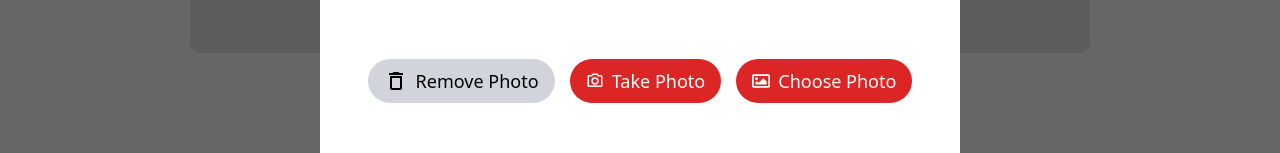
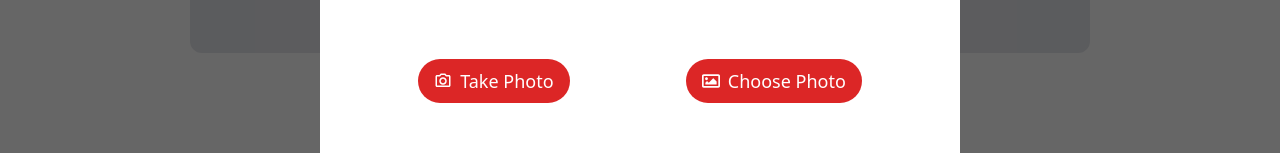
Before and after one commit to aadii-rawt/pinterest-clone, a React (Vite) app: page /profile in a window 1280 px wide. Both pictures are taken after a click on the element 640 px from the left and 248 px from the top of the page. Shown: the part 345-498 px from the top of the page. Built offline with nearby package versions, Linux system fonts and the light colour scheme; no server answers.

Commit message:
edit cover

```diff
--- a/src/Components/EditCover.jsx
+++ b/src/Components/EditCover.jsx
@@ -65,7 +65,6 @@ function EditCover({ setIsEditCoverOpen,username, imgUrl }) {
 
             // Update the user state with the new avatar URL
             setUser((prev) => ({ ...prev, cover: downloadURL }));
-
             // Close the modal
             setIsEditCoverOpen(false);
         } catch (error) {
@@ -96,7 +95,8 @@ function EditCover({ setIsEditCoverOpen,username, imgUrl }) {
                        }
                     </div>
                     <div className='flex items-center justify-around my-10'>
-                        <button className='bg-gray-300 hover:bg-gray-400 text-lg text-black rounded-3xl  py-2 px-4 font-medium flex items-center gap-2' onClick={removeAvatar}><MdOutlineDelete size={24} /> Remove Photo</button>
+                        {user?.cover &&
+                        <button className='bg-gray-300 hover:bg-gray-400 text-lg text-black rounded-3xl  py-2 px-4 font-medium flex items-center gap-2' onClick={removeAvatar}><MdOutlineDelete size={24} /> Remove Photo</button>}
                         <button className='bg-red-600 hover:bg-red-700 text-lg cursor-pointer text-white rounded-3xl  py-2 px-4 font-medium flex items-center gap-2 justify-center' onClick={openCamera}>
                             <MdOutlineCameraAlt /><span> Take Photo</span></button>
                         <div className='bg-red-600 relative hover:bg-red-700 text-lg cursor-pointer text-white rounded-3xl  py-2 px-4 font-medium '> <span className='cursor-pointer flex items-center gap-2'><FaRegImage
@@ -118,7 +118,6 @@ function EditCover({ setIsEditCoverOpen,username, imgUrl }) {
                     </div>
                 </div>
             }
-
         </div>
     )
 }
```
